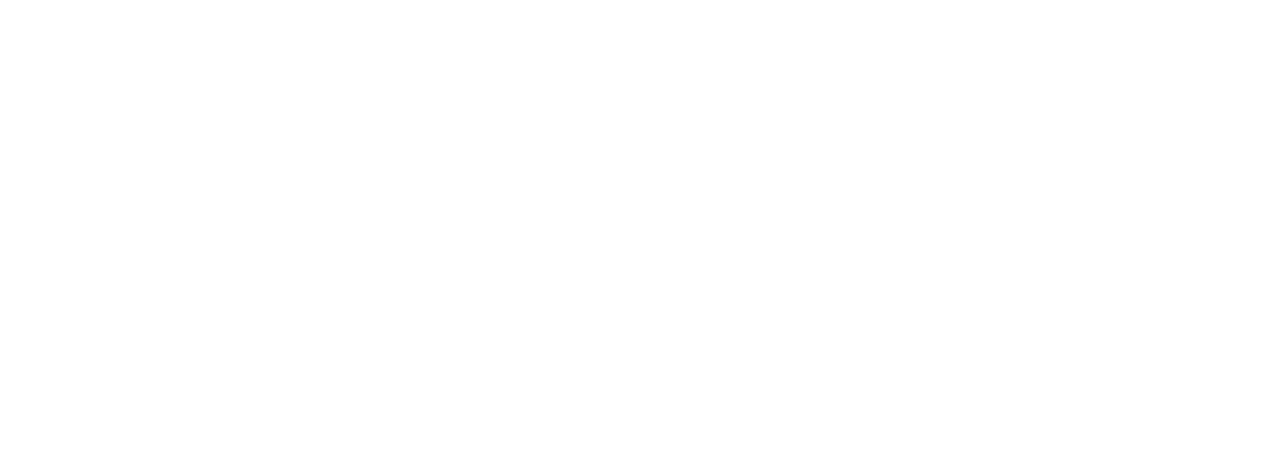
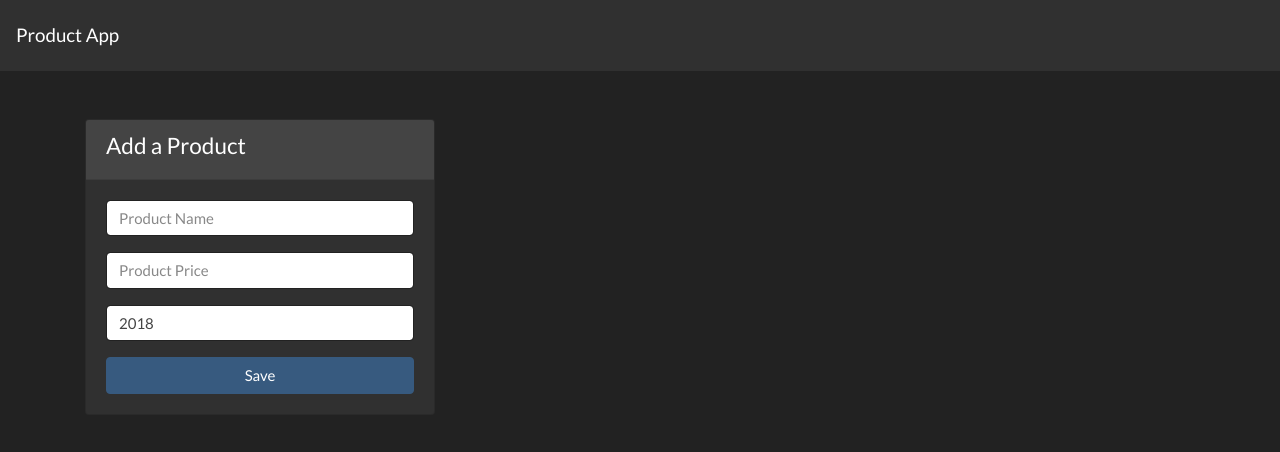
Before and after one commit to JohanJimenex/ObjectOrientedJS, a plain HTML site: page index.html in a window 1280 px wide. Drawn offline with nearby package versions, Linux system fonts and the light colour scheme.

Commit message:
index.html ready

```diff
--- a/index.html
+++ b/index.html
@@ -3,9 +3,46 @@
 <head>
     <meta charset="UTF-8">
     <meta name="viewport" content="width=device-width, initial-scale=1.0">
-    <title>Document</title>
+    <title>Product App</title>
+
+    <!-- Bootstrap CDN -->
+    <link rel="stylesheet" href="https://bootswatch.com/4/darkly/bootstrap.min.css">
 </head>
 <body>
 
+    <!-- NAVIGATION -->
+    <nav class="navbar navbar-dark bg-dark">
+        <a href="#" class="navbar-brand">
+            Product App
+        </a>
+    </nav>
+
+    <div class="container">
+        <!-- APPLICATION -->
+        <div id="app" class="row pt-5">
+            <div class="col-md-4">
+                <div class="card">
+                    <div class="card-header">
+                        <h4>Add a Product</h4>
+                    </div>
+                    <form action="#" class="card-body" id="product-form">
+                        <div class="form-group">
+                            <input type="text" name="name" id="name" placeholder="Product Name" class="form-control">
+                        </div>
+                        <div class="form-group">
+                            <input type="number" name="price" step="0.01" placeholder="Product Price" id="price" class="form-control">
+                        </div>
+                        <div class="form-group">
+                            <input type="number" name="year" value="2018" min="1900" max="2023" placeholder="Product Year" id="year" class="form-control">
+                        </div>
+                        <input type="submit" value="Save" class="btn btn-primary btn-block">
+                    </form>
+                </div>
+            </div>
+            <div class="col-md-8" id="product-list">
+
+            </div>
+        </div>
+    </div>
 </body>
 </html>
```
